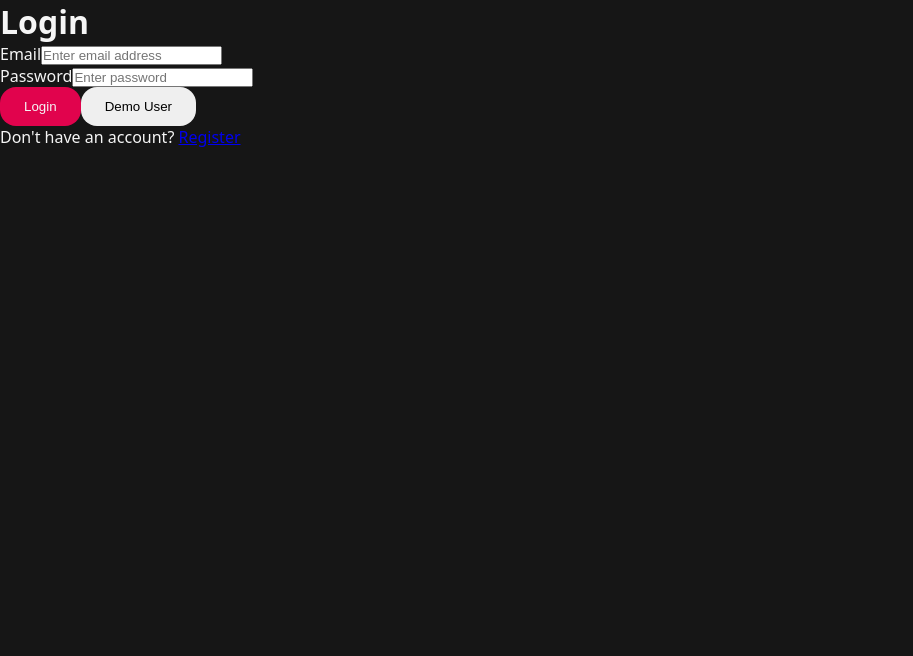
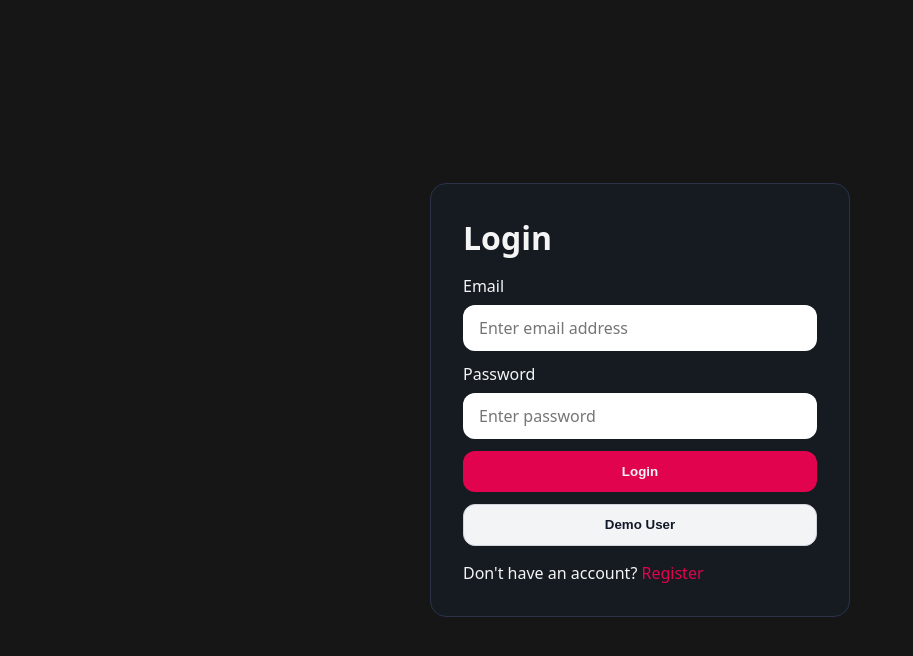
Before and after one commit to AbhishekGola1/careerprep-ai, a React (Vite) app in the folder Frontend/: page /login in a window 1280 px wide. Shown: the top 656 px of the page, without its empty margins (0-913 px from the left). Built offline with nearby package versions, Linux system fonts and the light colour scheme; no server answers.

Commit message:
feat: update main tag with auth-page class for improved styling

```diff
--- a/Frontend/src/features/auth/pages/Login.jsx
+++ b/Frontend/src/features/auth/pages/Login.jsx
@@ -32,7 +32,7 @@ const Login = () => {
     }
 
   return (
-    <main>
+    <main className='auth-page'>
         <div className="form-container">
             <h1>Login</h1>
 
```
